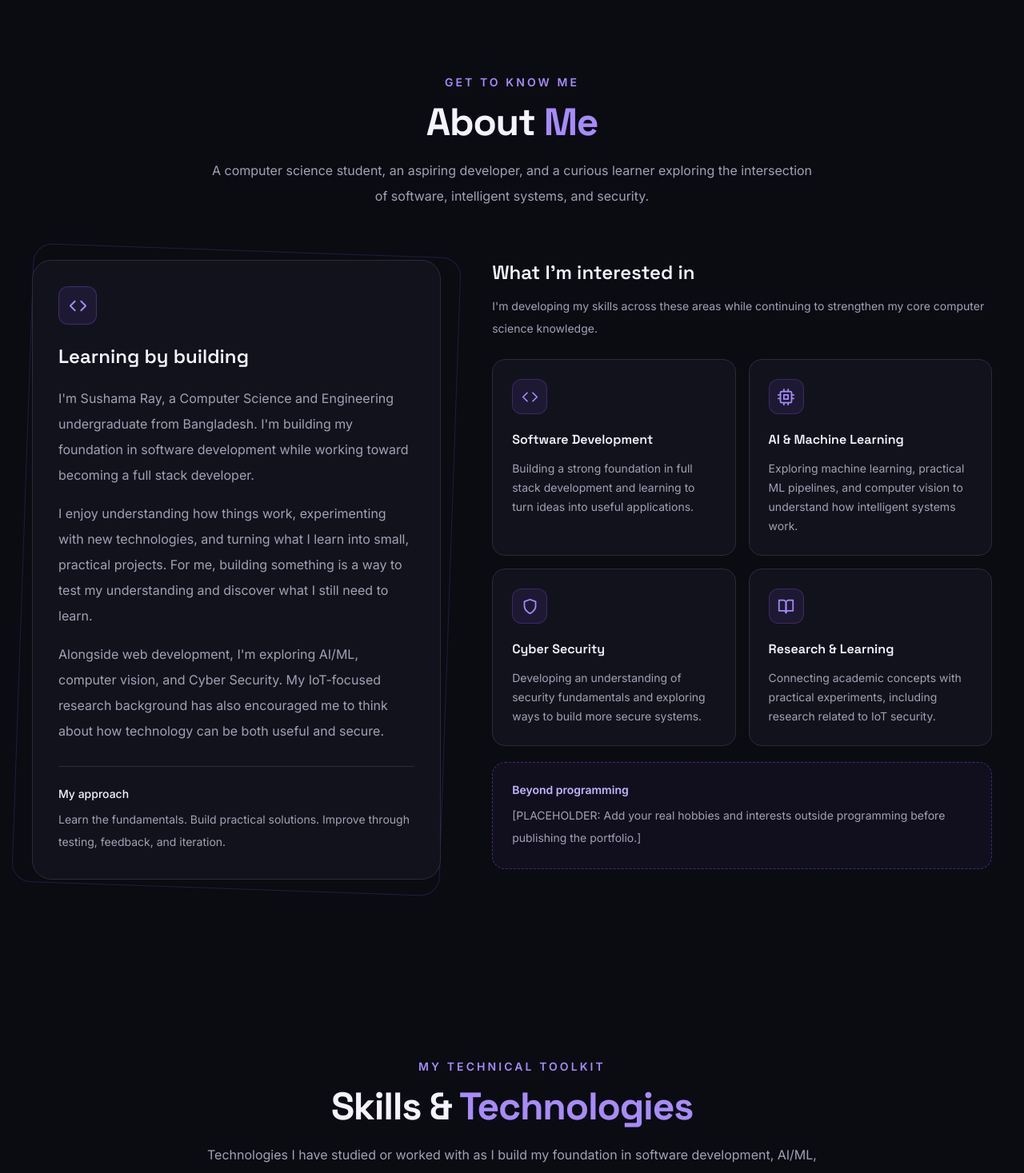
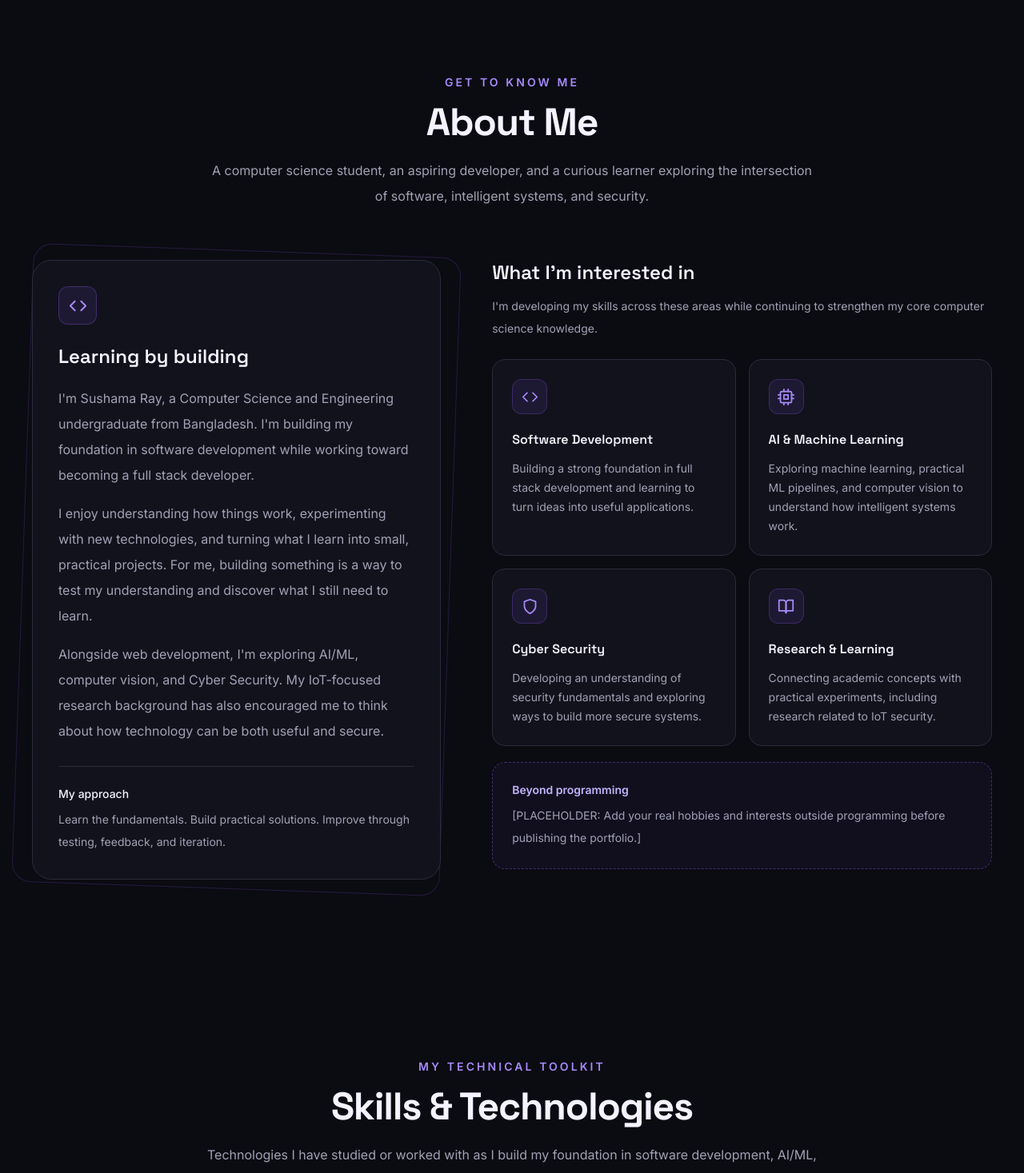
Before and after one commit to sushamaray/sushama-portfolio, a React (Vite) app: page / in a window 1280 px wide. Shown: the part 820-2287 px from the top of the page at 80% size. Built offline with nearby package versions, Linux system fonts and the light colour scheme.

Commit message:
style: update section: headings

```diff
--- a/src/components/About.jsx
+++ b/src/components/About.jsx
@@ -56,7 +56,7 @@ export default function About() {
             id="about-title"
             className="font-['Space_Grotesk'] text-3xl font-bold tracking-tight text-[#F5F3FF] sm:text-4xl lg:text-5xl"
           >
-            About <span className="text-[#A78BFA]">Me</span>
+            About Me
           </h2>
 
           <p className="mt-5 text-sm leading-7 text-[#A1A1B5] sm:text-base sm:leading-8">
--- a/src/components/Education.jsx
+++ b/src/components/Education.jsx
@@ -19,7 +19,7 @@ export default function Education() {
             id="education-title"
             className="font-['Space_Grotesk'] text-3xl font-bold tracking-tight text-[#F5F3FF] sm:text-4xl lg:text-5xl"
           >
-            My <span className="text-[#A78BFA]">Education</span>
+            My Education
           </h2>
 
           <p className="mx-auto mt-5 max-w-2xl text-sm leading-7 text-[#A1A1B5] sm:text-base sm:leading-8">
--- a/src/components/Experience.jsx
+++ b/src/components/Experience.jsx
@@ -47,8 +47,7 @@ export default function Experience() {
             id="experience-title"
             className="font-['Space_Grotesk'] text-3xl font-bold tracking-tight text-[#F5F3FF] sm:text-4xl lg:text-5xl"
           >
-            Experience, Research{' '}
-            <span className="text-[#A78BFA]">& Achievements</span>
+            Experience, Research{' '}& Achievements
           </h2>
 
           <p className="mx-auto mt-5 max-w-2xl text-sm leading-7 text-[#A1A1B5] sm:text-base sm:leading-8">
--- a/src/components/Skills.jsx
+++ b/src/components/Skills.jsx
@@ -18,7 +18,7 @@ export default function Skills() {
             id="skills-title"
             className="font-['Space_Grotesk'] text-3xl font-bold tracking-tight text-[#F5F3FF] sm:text-4xl lg:text-5xl"
           >
-            Skills & <span className="text-[#A78BFA]">Technologies</span>
+            Skills & Technologies
           </h2>
 
           <p className="mt-5 text-sm leading-7 text-[#A1A1B5] sm:text-base sm:leading-8">
```
